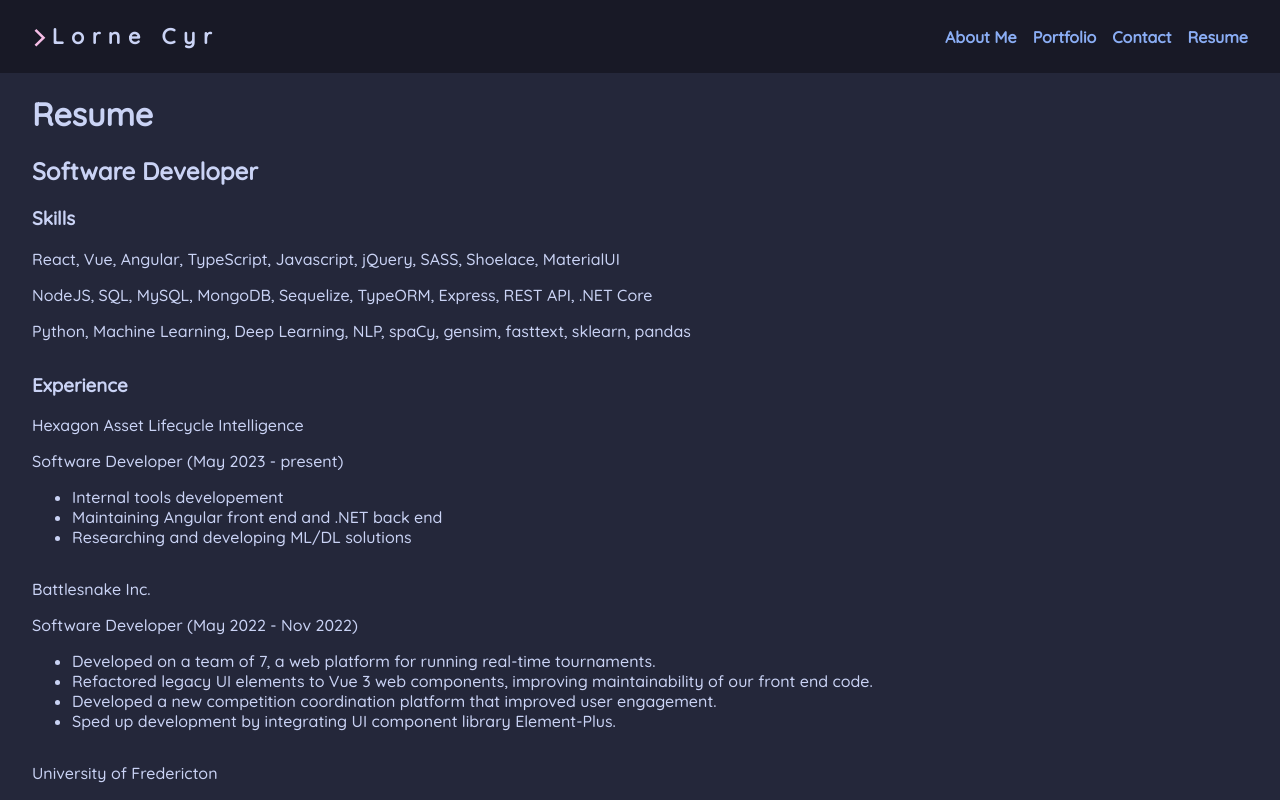
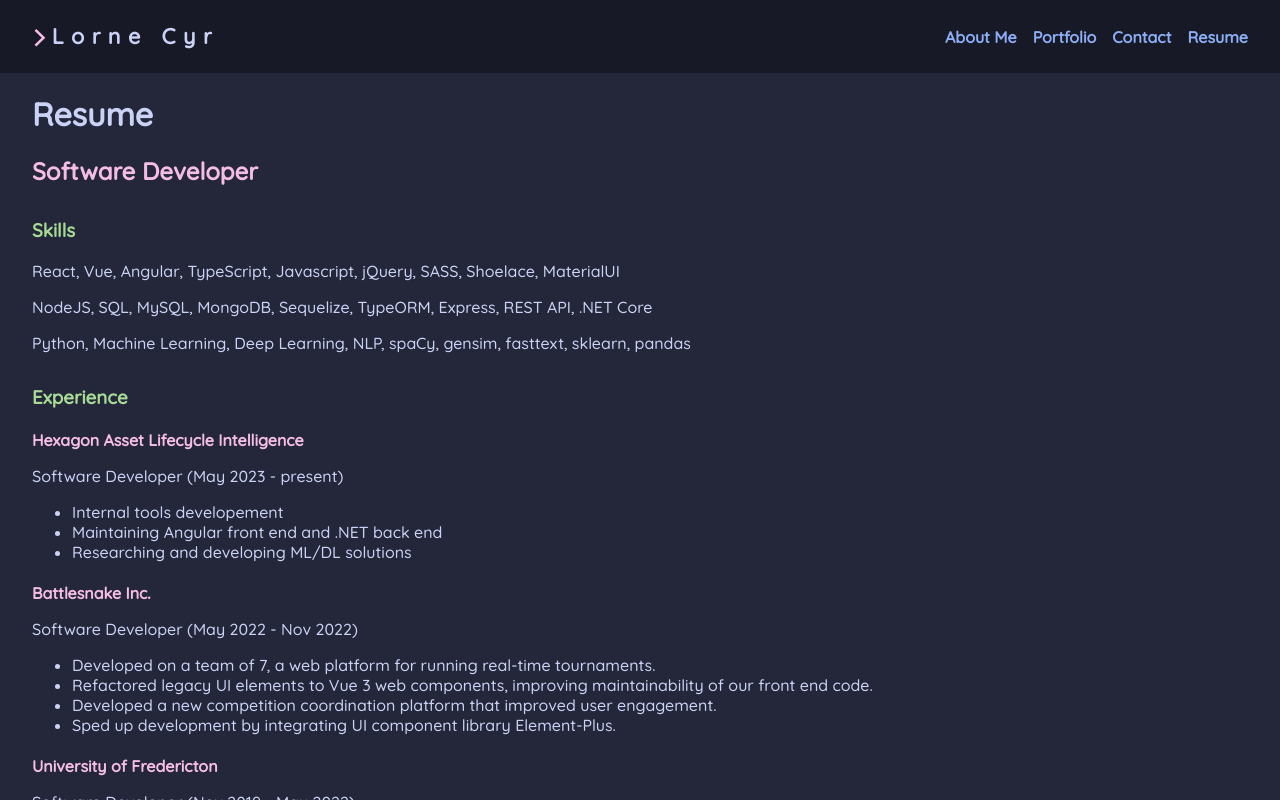
Before and after one commit to Llourn/react-portfolio, a React (Create React App) app: page / in a window 1280 px wide. Both pictures are taken after a click on the item "Resume". Shown: the top 800 px of the page. Built offline with nearby package versions, Linux system fonts and the light colour scheme; a web font is replaced by a local one.

Commit message:
updated resume styling

```diff
--- a/src/components/Resume/Resume.module.css
+++ b/src/components/Resume/Resume.module.css
@@ -2,6 +2,16 @@
   padding-inline: 2rem;
 }
 
-.spaceAbove {
+.container h2 {
+  color: var(--pink);
+}
+
+.container h3 {
+  color: var(--green);
   margin-top: 2rem;
 }
+
+.container h4 {
+  color: var(--pink);
+  margin-bottom: 0;
+}
--- a/src/components/Resume/index.jsx
+++ b/src/components/Resume/index.jsx
@@ -20,7 +20,7 @@ const Resume = () => {
         sklearn, pandas
       </p>
       <h3 className={styles.spaceAbove}>Experience</h3>
-      <p>Hexagon Asset Lifecycle Intelligence</p>
+      <h4>Hexagon Asset Lifecycle Intelligence</h4>
       <p>Software Developer (May 2023 - present)</p>
       <ul>
         <li>Internal tools developement</li>
@@ -28,7 +28,7 @@ const Resume = () => {
         <li>Researching and developing ML/DL solutions</li>
       </ul>
 
-      <p className={styles.spaceAbove}>Battlesnake Inc.</p>
+      <h4>Battlesnake Inc.</h4>
       <p>Software Developer (May 2022 - Nov 2022)</p>
       <ul>
         <li>
@@ -48,7 +48,7 @@ const Resume = () => {
         </li>
       </ul>
 
-      <p className={styles.spaceAbove}>University of Fredericton</p>
+      <h4>University of Fredericton</h4>
       <p>Software Developer (Nov 2019 - May 2022)</p>
       <ul>
         <li>
```
